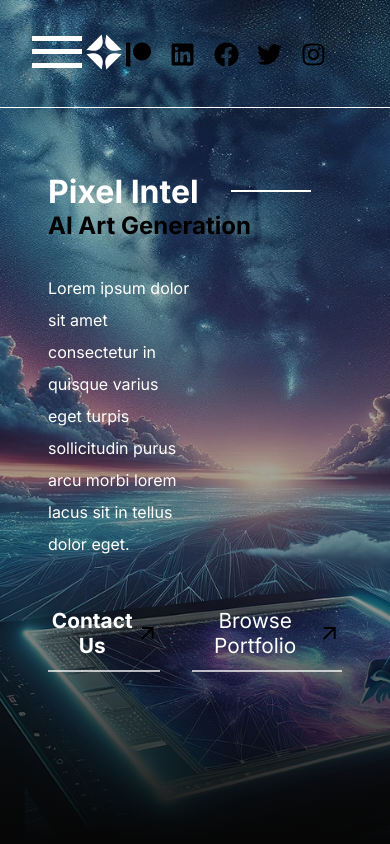
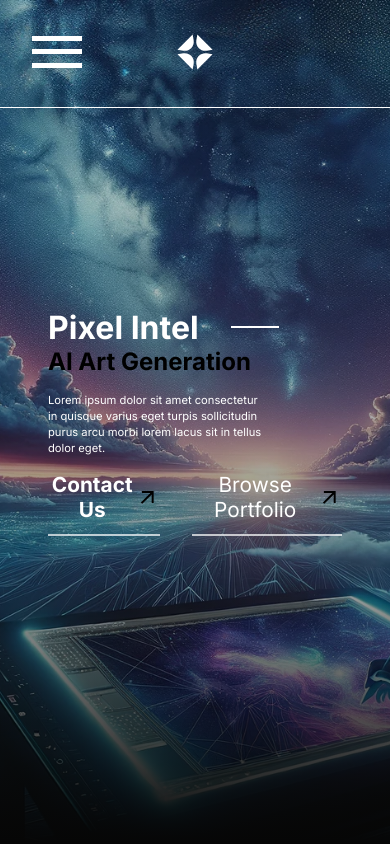
Before and after one commit to davecade/portfolio-artist, a Next.js app: page / in a window 390 px wide. Shown: the top 844 px of the page. Built offline with nearby package versions, Linux system fonts and the light colour scheme.

Commit message:
added more media queries

```diff
--- a/components/Navbar/Navbar.scss
+++ b/components/Navbar/Navbar.scss
@@ -52,6 +52,10 @@
 						cursor: pointer;
 						opacity: 0.5;
 					}
+				}
+
+				@media screen and (max-width: 750px) {
+					display: none;
 				}
 			}
 		}
--- a/components/Sections/Hero/Hero.scss
+++ b/components/Sections/Hero/Hero.scss
@@ -1,5 +1,4 @@
 @import "@/styles/mixins";
-@import "@/components/Heading/Heading.scss";
 
 .hero_container {
 	position: relative;
@@ -21,9 +20,17 @@
 		);
 		z-index: 1; // Ensure this is above the image but below the content
 	}
+	.image_container {
+		position: absolute;
+		height: 100vh;
+		width: 100%;
 
-	.hero_image {
-		z-index: 0;
+		.hero_image {
+			z-index: 0;
+			object-fit: cover;
+			// width: 100%; /* makes the image responsive */
+			// height: auto; /* maintains aspect ratio */
+		}
 	}
 
 	.main_hero_content {
@@ -57,15 +64,22 @@
 		.hero_heading_container {
 			@include flex-start;
 			width: 100%;
+
 			.heading_container.hero_heading {
-				@include component_heading_large;
-
 				@media screen and (max-width: 1400px) {
 					@include component_heading_medium;
 				}
 
-				@media screen and (max-width: 700px) {
+				@media screen and (max-width: 750px) {
 					@include component_heading_small;
+				}
+
+				@media screen and (max-width: 470px) {
+					@include component_heading_xsmall;
+				}
+
+				@media screen and (max-width: 350px) {
+					@include component_heading_xxsmall;
 				}
 			}
 		}
@@ -103,10 +117,15 @@
 
 			@media screen and (max-width: 1400px) {
 				font-size: 3rem;
+				padding-bottom: 1rem;
 			}
 
-			@media screen and (max-width: 700px) {
+			@media screen and (max-width: 750px) {
 				font-size: 1.5rem;
+			}
+
+			@media screen and (max-width: 350px) {
+				font-size: 1.3rem;
 			}
 		}
 
@@ -125,6 +144,21 @@
 				@media screen and (max-width: 1400px) {
 					font-size: 1rem;
 				}
+				@media screen and (max-width: 750px) {
+					font-size: 0.7rem;
+					line-height: 1rem;
+				}
+
+				@media screen and (max-width: 470px) {
+					width: 75%;
+				}
+			}
+
+			@media screen and (max-width: 1400px) {
+				padding-bottom: 2rem;
+			}
+			@media screen and (max-width: 750px) {
+				padding-bottom: 1rem;
 			}
 		}
 
--- a/components/Sections/Hero/index.tsx
+++ b/components/Sections/Hero/index.tsx
@@ -7,14 +7,16 @@
 function Hero() {
 	return (
 		<div className="hero_container">
+			<div className="image_container">
 				<Image
 					src="/images/hero/illustratior-bg-hero-4.jpg"
 					alt="hero"
-				fill={true}
 					quality={100}
+					fill
 					className="hero_image"
-				style={{ objectFit: "cover" }}
 				/>
+			</div>
+
 			<main className="main_hero_content">
 				<div className="hero_heading_container">
 					<Heading text={"Pixel Intel"} lineRight className="hero_heading" />
--- a/styles/_mixins.scss
+++ b/styles/_mixins.scss
@@ -53,14 +53,37 @@
 
 // -- Heading Component Mixins -- //
 // Component Location: components/Sections/Hero/Hero.scss
-@mixin component_heading_small {
+
+@mixin component_heading_xxsmall {
+	.heading_text {
+		font-size: 1.5rem;
+	}
+
+	.heading_line {
+		width: 3rem;
+		height: 0.1rem;
+	}
+}
+
+@mixin component_heading_xsmall {
 	.heading_text {
 		font-size: 2rem;
 	}
 
 	.heading_line {
-		width: 5rem;
+		width: 3rem;
 		height: 0.1rem;
+	}
+}
+
+@mixin component_heading_small {
+	.heading_text {
+		font-size: 3rem;
+	}
+
+	.heading_line {
+		width: 6rem;
+		height: 0.2rem;
 	}
 }
 
```
Lines whose indentation alone changed are shown as unchanged.
